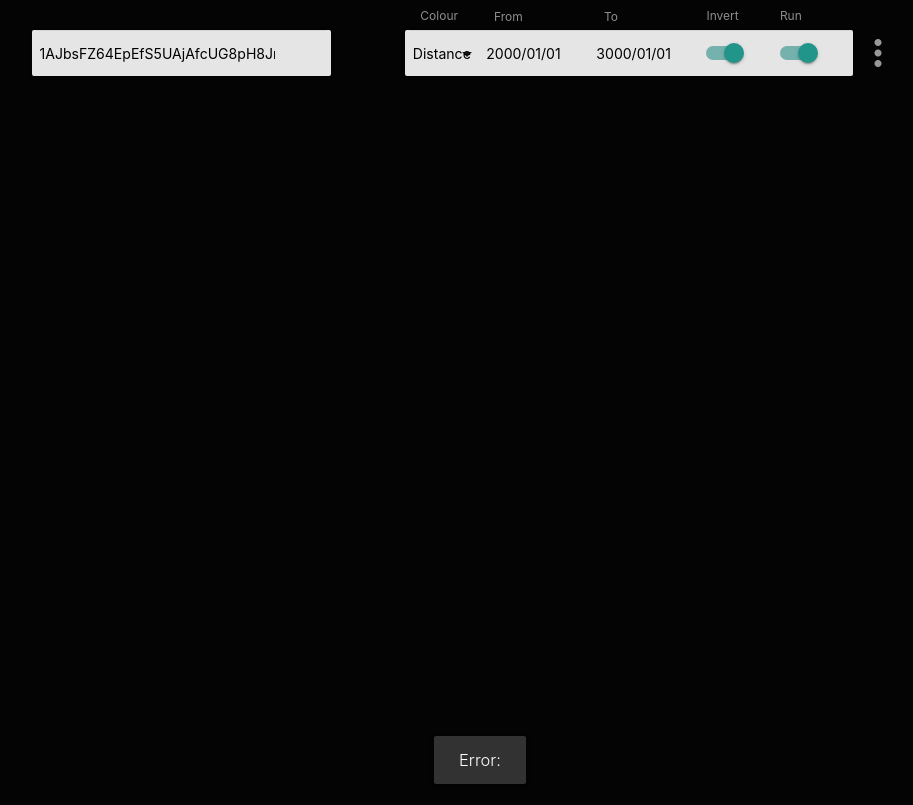
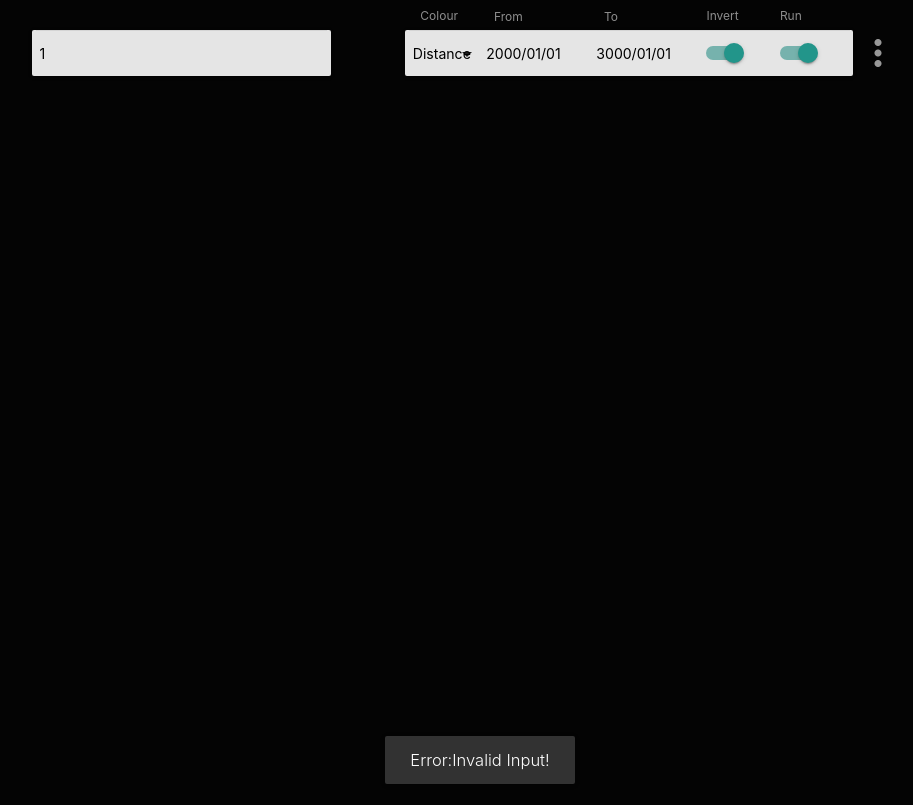
Before and after one commit to meet447/Crypto-tracker, a Flask app: page /analyze/1 in a window 1280 px wide. Shown: the whole page, without its empty margins (160-1073 px from the left). Run offline with Flask 3, Linux system fonts and the light colour scheme.

Commit message:
Update main.html

```diff
--- a/templates/main.html
+++ b/templates/main.html
@@ -50,7 +50,7 @@
 			<div class="card-action row">
 				<form onsubmit="event.preventDefault(); trace(this[0].value)">
 					<div class="input-field col s10">
-						<input placeholder="Address/Transaction Hash" id="hash" type="text" value="1AJbsFZ64EpEfS5UAjAfcUG8pH8Jn3rn1F">
+						<input placeholder="Address/Transaction Hash" id="hash" type="text" value="{{ id }}">
 					</div>
 				</form>
 			</div>
```
